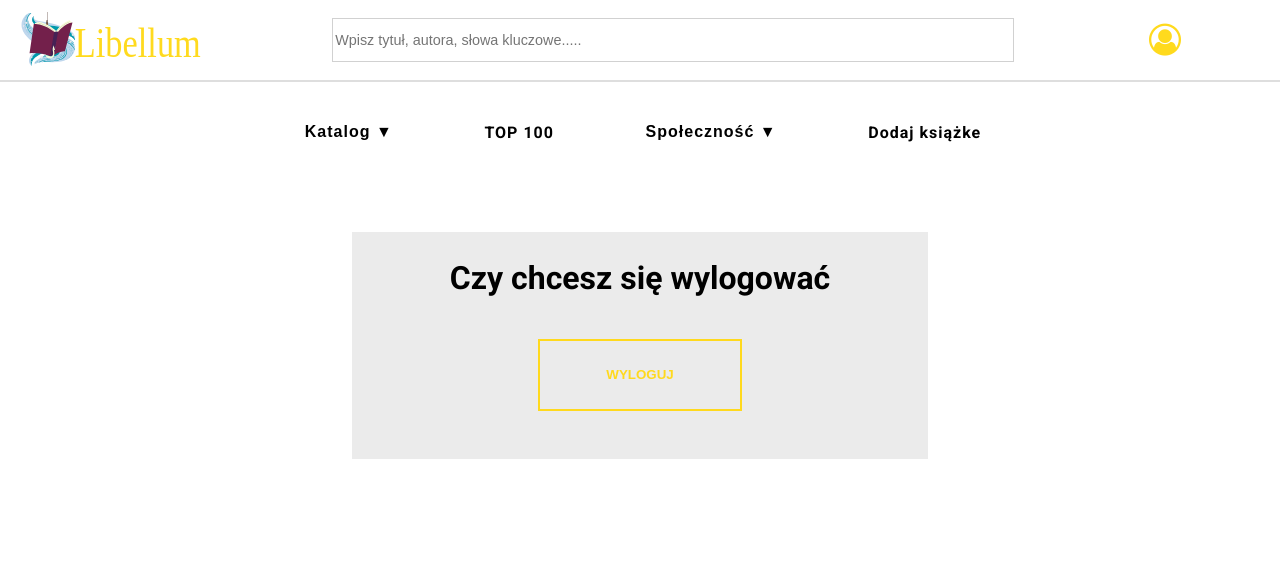
After one commit to Piotr-K4/Libellum, a Django app: page /users/logout.html in a window 1280 px wide. The commit adds this page. Shown: the top 570 px of the page. Run offline with Django 4.2, Linux system fonts and the light colour scheme; parts of the project's set-up code (start-up, migrations or seed data) failed here and were passed over.

Commit message:
Added logout feautre

```diff
--- a/templates/main.html
+++ b/templates/main.html
@@ -50,7 +50,7 @@
                         {% if user.is_authenticated %}
                         <a href="{% url "account" %}">Konto</a>
                         <a href="{% url "user-settings" %}">Ustawienia</a>
-                        <a>Wyloguj się</a>
+                        <a href="{% url "logout" %}?next=index">Wyloguj się</a>
                         {% else %}
                         <img src="../images/all/joinus.svg">
                         <p>Dołącz do nas!</p>
--- /dev/null
+++ b/users/templates/users/logout.html
@@ -0,0 +1,19 @@
+{% extends 'main.html'%}
+{% load static %}
+
+{% block content %}
+<section class="login__wrap">
+            <div class="login__content">
+                <div class="login__header">
+                    <h1 class="login__header__label">Czy chcesz się wylogować</h1>
+                </div>
+                <form class="login__form" method="POST">
+                    {% csrf_token %}
+                    <div class="login__form__loginbut__wrap">
+                        <input type="submit" class="login__form__loginbut" value="WYLOGUJ">
+                    </div>
+                </form>
+            </div>
+        </section>
+
+{% endblock content %}
--- a/users/urls.py
+++ b/users/urls.py
@@ -8,4 +8,5 @@ urlpatterns = [
         path("account.html", views.userAccount, name="account"),
         path("settings.html", views.userSettings, name="user-settings"),
         path("editsettings.html", views.userEditSettings, name="user-Editsettings"),
+        path("logout.html", views.userLogout, name="logout"),
 ]
--- a/users/views.py
+++ b/users/views.py
@@ -1,7 +1,7 @@
 from django.shortcuts import render, redirect
 from .forms import UserCreateForm, UserLoginForm, UserEditSettingsForm
 from .models import Profil,User
-from django.contrib.auth import login, authenticate
+from django.contrib.auth import login, authenticate, logout
 
 # Create your views here.
 
@@ -49,6 +49,12 @@ def userlogin(request):
 
     return render(request, "users/login.html", context)
 
+def userLogout(request):
+    if request.method == "POST":
+        logout(request)
+        return redirect("index")
+
+    return render(request, "users/logout.html")
 
 
 def userAccount(request):
```
